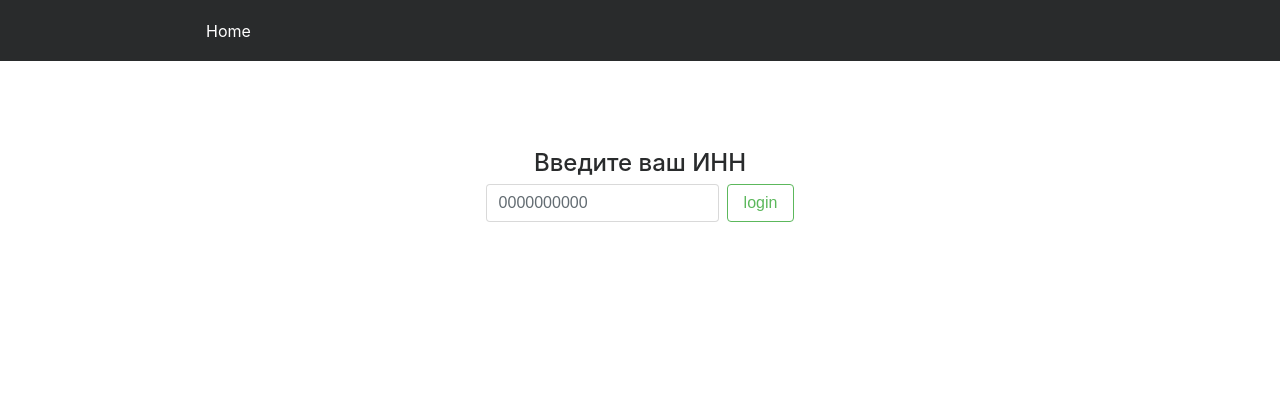
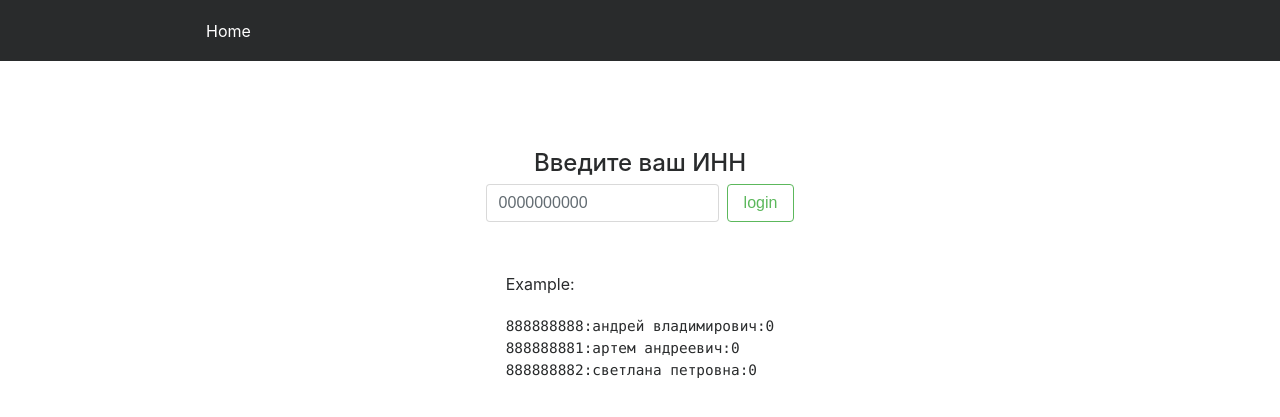
Before and after one commit to Temirzhan/teacherhelper, a Flask app: page /auth in a window 1280 px wide. Shown: the top 417 px of the page. Run offline with Flask 2, Linux system fonts and the light colour scheme; some libraries are stand-ins or nearby versions.

Commit message:
Example login was added in login.html. Dockerfile changed for run command CMD.

```diff
--- a/app/templates/login.html
+++ b/app/templates/login.html
@@ -11,6 +11,20 @@
 	    <input name="InputINN" class="form-control mr-sm-2" type="text" placeholder="0000000000" required="">
 	    <button class="btn btn-outline-success my-2 my-sm-0" type="submit">login</button>
 	</form>
+
+	<div class="mr-auto" style="display: flex; margin-top: 50px; align-items: center;flex-direction: column;">
+
+		<div>
+			<div style="margin-bottom: 20px;">Example:</div>
+<pre>
+888888888:андрей владимирович:0
+888888881:артем андреевич:0
+888888882:светлана петровна:0
+</pre>
+		</div>
+
+	</div>
+
 </div>
 
 {% endblock %}
```
Also changed, not shown: 1 other file.
